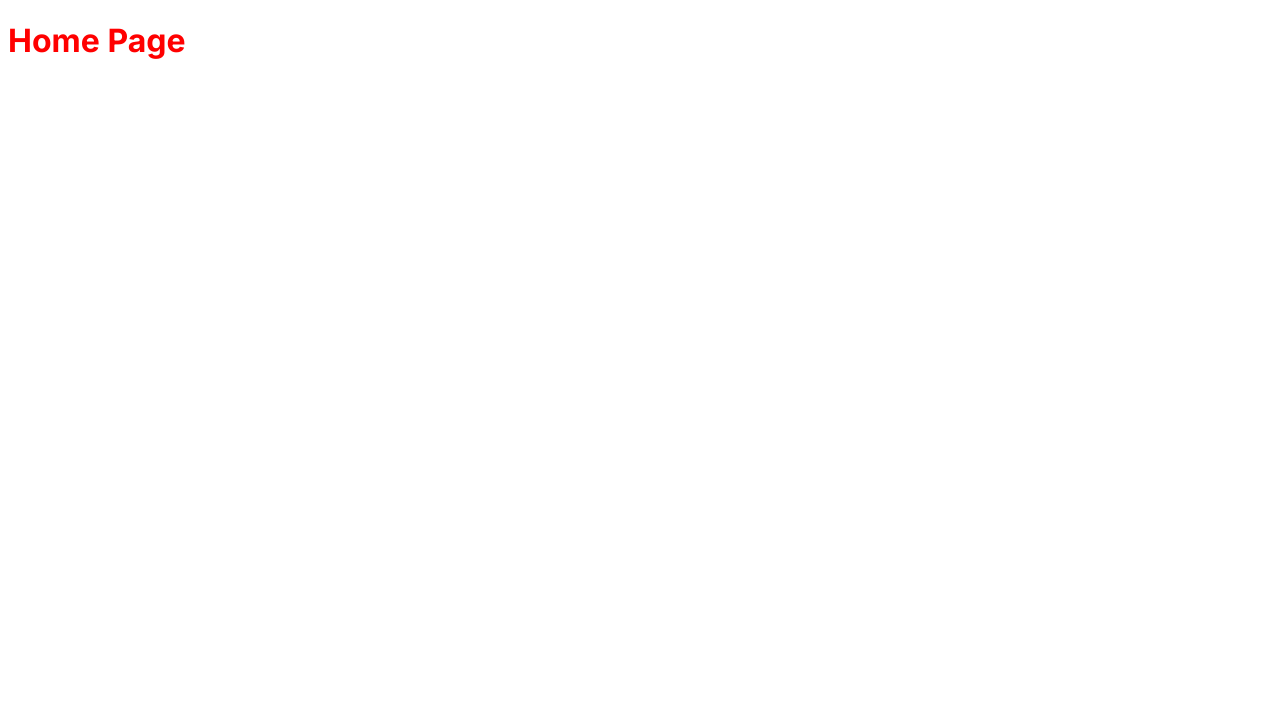
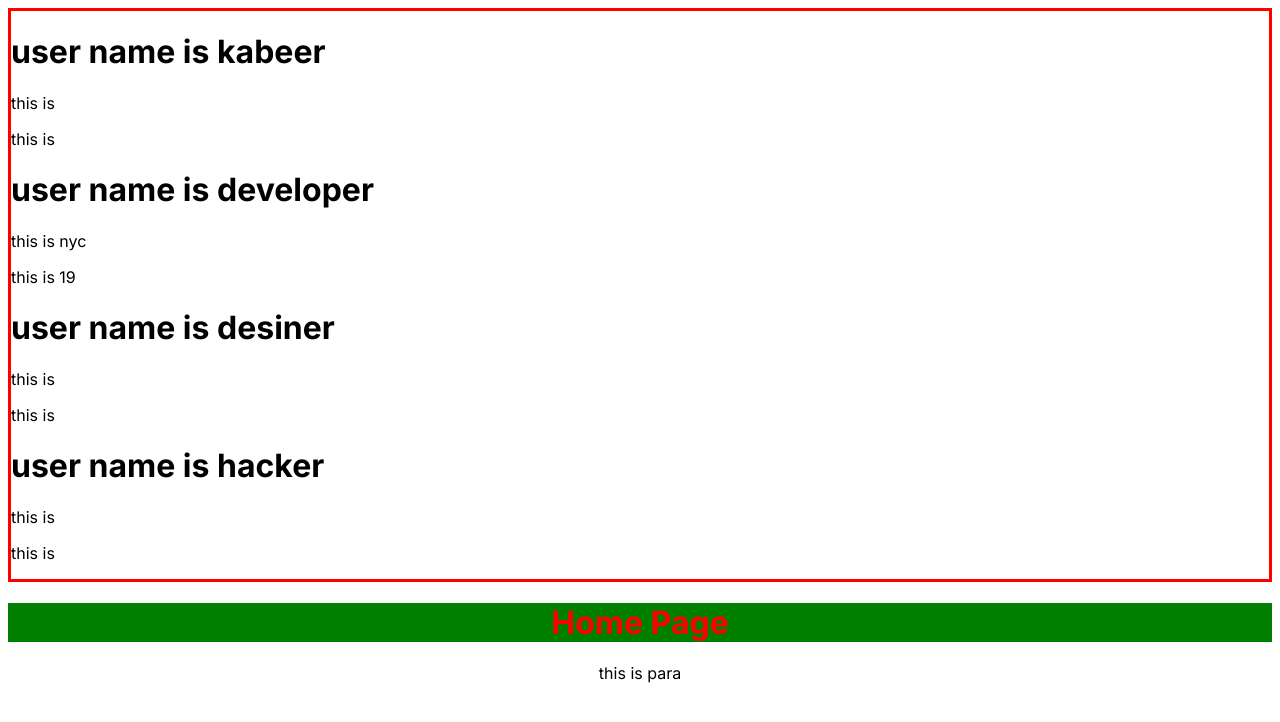
Before and after one commit to kabeer-necrox/metadanext, a Next.js app: page / in a window 1280 px wide. Shown: the top 722 px of the page. Built offline with nearby package versions, Linux system fonts and the light colour scheme.

Commit message:
this is the props

```diff
--- a/src/app/globals.css
+++ b/src/app/globals.css
@@ -34,8 +34,19 @@ body {
 
 
 
-
-
 .pagehome{
   color: red;
+  text-align: center;
+  background-color: green;
 }
+
+.homepagepara{
+  text-align: center;
+  /* background-color: aqua; */
+}
+
+.components{
+  /* display: flex; */
+  border: 3px solid red;
+
+}
--- a/src/app/page.js
+++ b/src/app/page.js
@@ -3,8 +3,28 @@ import Image from "next/image";
 export default function Home() {
   return (
     <main className="flex min-h-screen flex-col items-center justify-between p-24">
+      <div className="components">
+      <User name="kabeer"/>
+      {/* <User name="furqan"/> */}
+      <User name="developer" age= "19" address="nyc"/>
+      <User name="desiner"/>
+      <User name="hacker"/>
+      </div>
+
       <h1 className="pagehome">Home Page</h1>
+      <p className="homepagepara">this is para</p>
 
     </main>
   );
 }
+
+
+const User =(props)=>{
+  return(
+    <>
+    <h1>user name is {props.name}</h1>
+    <p>this is { props.address} </p>
+    <p>this is {props.age} </p>
+    </>
+  )
+}
```
